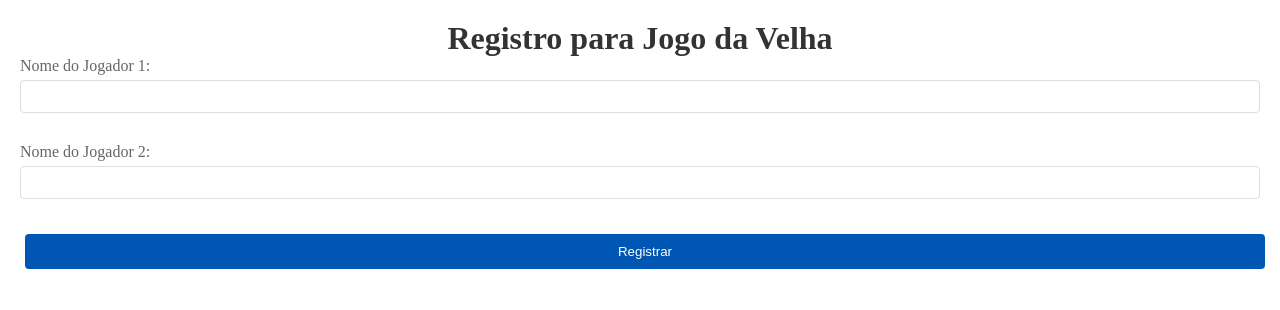
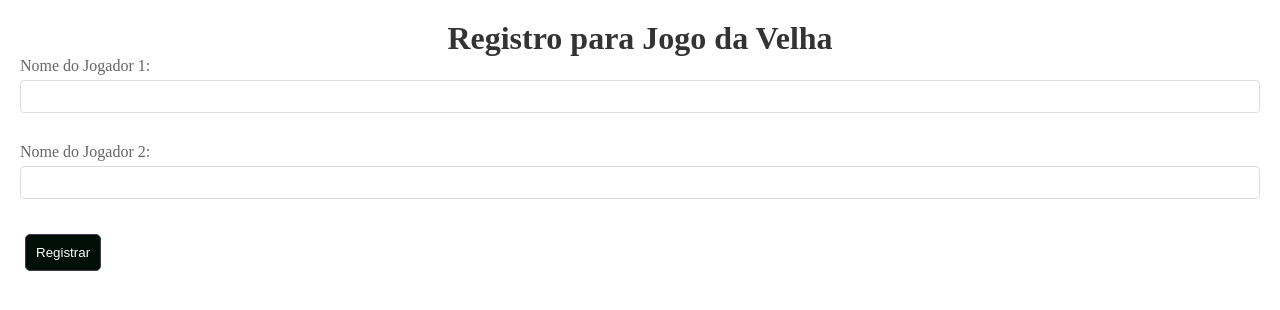
Before and after one commit to CaioDuart3/jogo_da_velha_orc, a React (Vite) app: page /register in a window 1280 px wide. Shown: the top 310 px of the page. Built offline with nearby package versions, Linux system fonts and the light colour scheme.

Commit message:
att css register

```diff
--- a/src/Register/Register.css
+++ b/src/Register/Register.css
@@ -30,16 +30,6 @@ input[type="text"] {
     box-sizing: border-box;
 }
 
-button {
-    width: 100%;
-    padding: 10px;
-    background-color: #0056b3;
-    color: white;
-    border: none;
-    border-radius: 4px;
-    cursor: pointer;
-    transition: background-color 0.2s;
-}
 
 button:hover {
     background-color: #003875;
```
